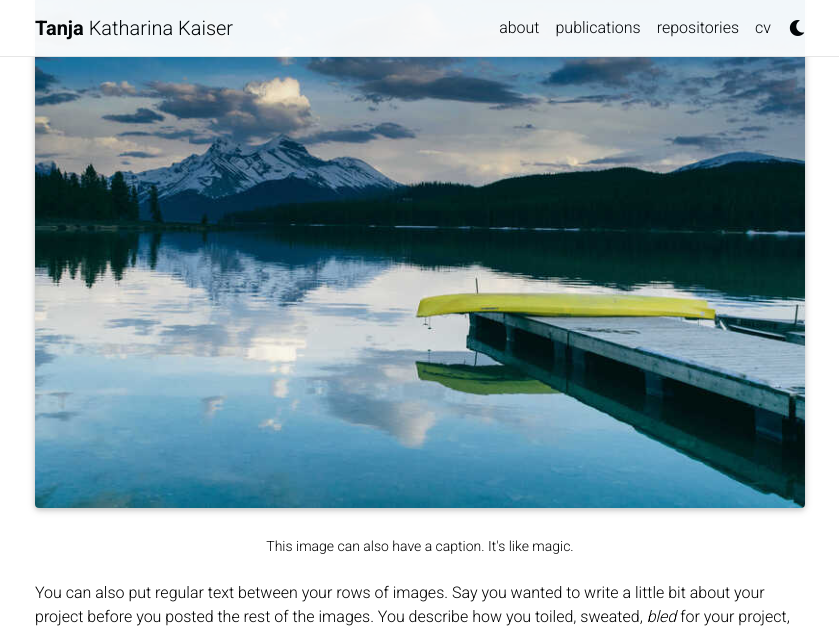
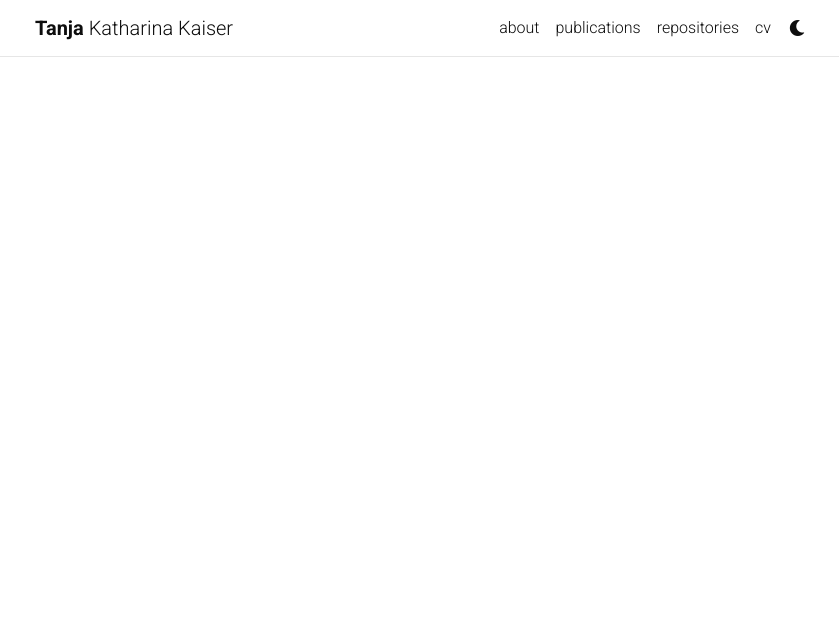
Before and after one commit to msminirobot/msminirobot.github.io, a Jekyll site: the page built from _projects/1_project.md, in a window 1280 px wide and 1400 px high, scrolled down 748 px. Shown: the top 631 px of the window, without its empty margins (220-1059 px from the left). Built offline with Jekyll 4.4.1, drawn with Linux system fonts in a browser that asks for light colours; full-size pictures stand in for the smaller copies a plugin makes; comment, search, counter and statistics services are not loaded; a style sheet for code colours, icons or effects is not loaded; after the commit the page ends 900 px from its top, so only the background shows below that; some of the changed text lies outside the part shown.

Commit message:
Update 1_project.md

````diff
--- a/_projects/1_project.md
+++ b/_projects/1_project.md
@@ -2,79 +2,7 @@
 layout: page
 title: Minimize Surprise
 description: Evolutionary Swarm Robotics
-img: assets/img/12.jpg
+img: assets/img/MinimizeSurprise.jpg
 importance: 1
 category: work
 ---
-
-Every project has a beautiful feature showcase page.
-It's easy to include images in a flexible 3-column grid format.
-Make your photos 1/3, 2/3, or full width.
-
-To give your project a background in the portfolio page, just add the img tag to the front matter like so:
-
-    ---
-    layout: page
-    title: project
-    description: a project with a background image
-    img: /assets/img/12.jpg
-    ---
-
-<div class="row">
-    <div class="col-sm mt-3 mt-md-0">
-        {% include figure.html path="assets/img/1.jpg" title="example image" class="img-fluid rounded z-depth-1" %}
-    </div>
-    <div class="col-sm mt-3 mt-md-0">
-        {% include figure.html path="assets/img/3.jpg" title="example image" class="img-fluid rounded z-depth-1" %}
-    </div>
-    <div class="col-sm mt-3 mt-md-0">
-        {% include figure.html path="assets/img/5.jpg" title="example image" class="img-fluid rounded z-depth-1" %}
-    </div>
-</div>
-<div class="caption">
-    Caption photos easily. On the left, a road goes through a tunnel. Middle, leaves artistically fall in a hipster photoshoot. Right, in another hipster photoshoot, a lumberjack grasps a handful of pine needles.
-</div>
-<div class="row">
-    <div class="col-sm mt-3 mt-md-0">
-        {% include figure.html path="assets/img/5.jpg" title="example image" class="img-fluid rounded z-depth-1" %}
-    </div>
-</div>
-<div class="caption">
-    This image can also have a caption. It's like magic.
-</div>
-
-You can also put regular text between your rows of images.
-Say you wanted to write a little bit about your project before you posted the rest of the images.
-You describe how you toiled, sweated, *bled* for your project, and then... you reveal its glory in the next row of images.
-
-
-<div class="row justify-content-sm-center">
-    <div class="col-sm-8 mt-3 mt-md-0">
-        {% include figure.html path="assets/img/6.jpg" title="example image" class="img-fluid rounded z-depth-1" %}
-    </div>
-    <div class="col-sm-4 mt-3 mt-md-0">
-        {% include figure.html path="assets/img/11.jpg" title="example image" class="img-fluid rounded z-depth-1" %}
-    </div>
-</div>
-<div class="caption">
-    You can also have artistically styled 2/3 + 1/3 images, like these.
-</div>
-
-
-The code is simple.
-Just wrap your images with `<div class="col-sm">` and place them inside `<div class="row">` (read more about the <a href="https://getbootstrap.com/docs/4.4/layout/grid/">Bootstrap Grid</a> system).
-To make images responsive, add `img-fluid` class to each; for rounded corners and shadows use `rounded` and `z-depth-1` classes.
-Here's the code for the last row of images above:
-
-{% raw %}
-```html
-<div class="row justify-content-sm-center">
-    <div class="col-sm-8 mt-3 mt-md-0">
-        {% include figure.html path="assets/img/6.jpg" title="example image" class="img-fluid rounded z-depth-1" %}
-    </div>
-    <div class="col-sm-4 mt-3 mt-md-0">
-        {% include figure.html path="assets/img/11.jpg" title="example image" class="img-fluid rounded z-depth-1" %}
-    </div>
-</div>
-```
-{% endraw %}
````
